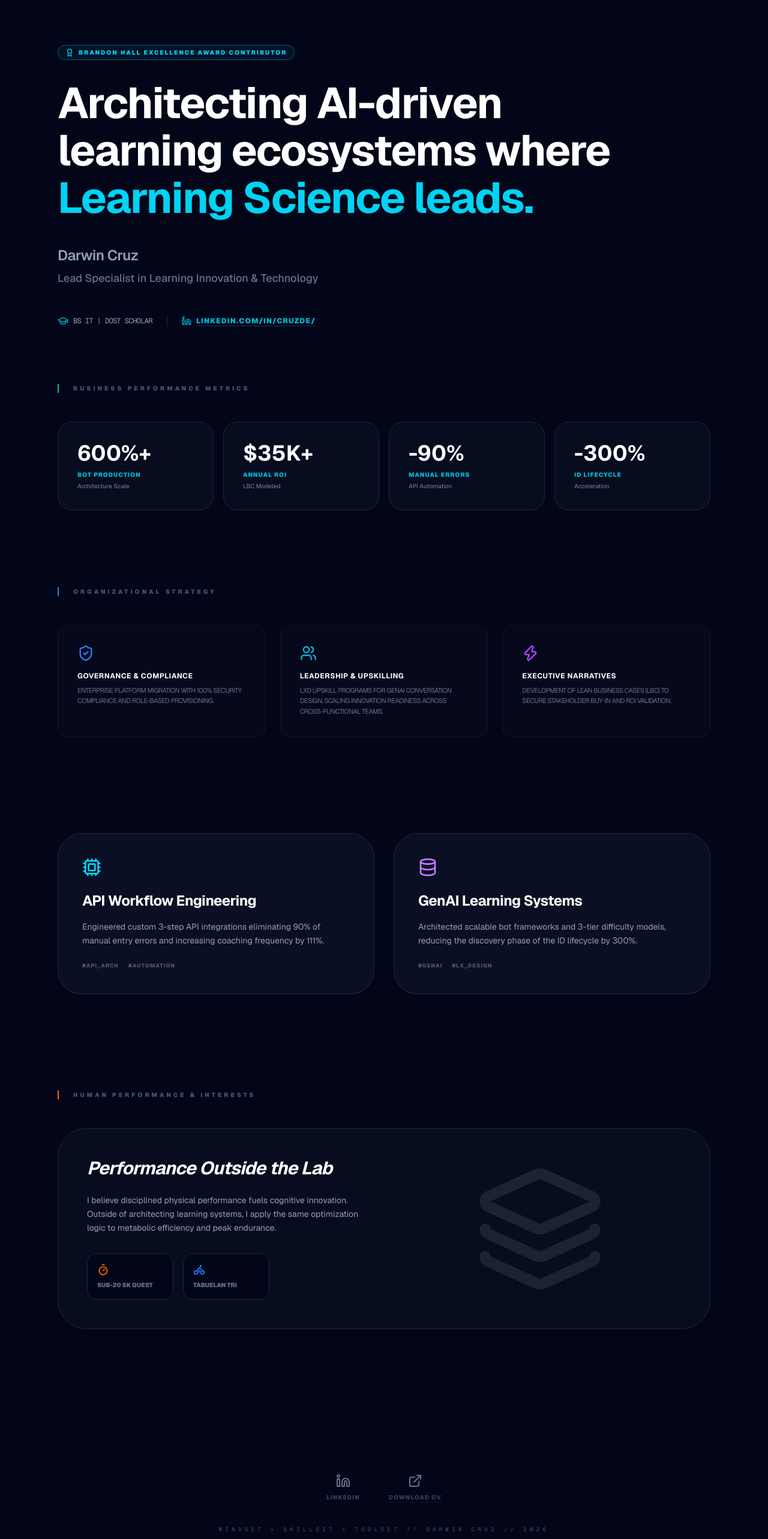
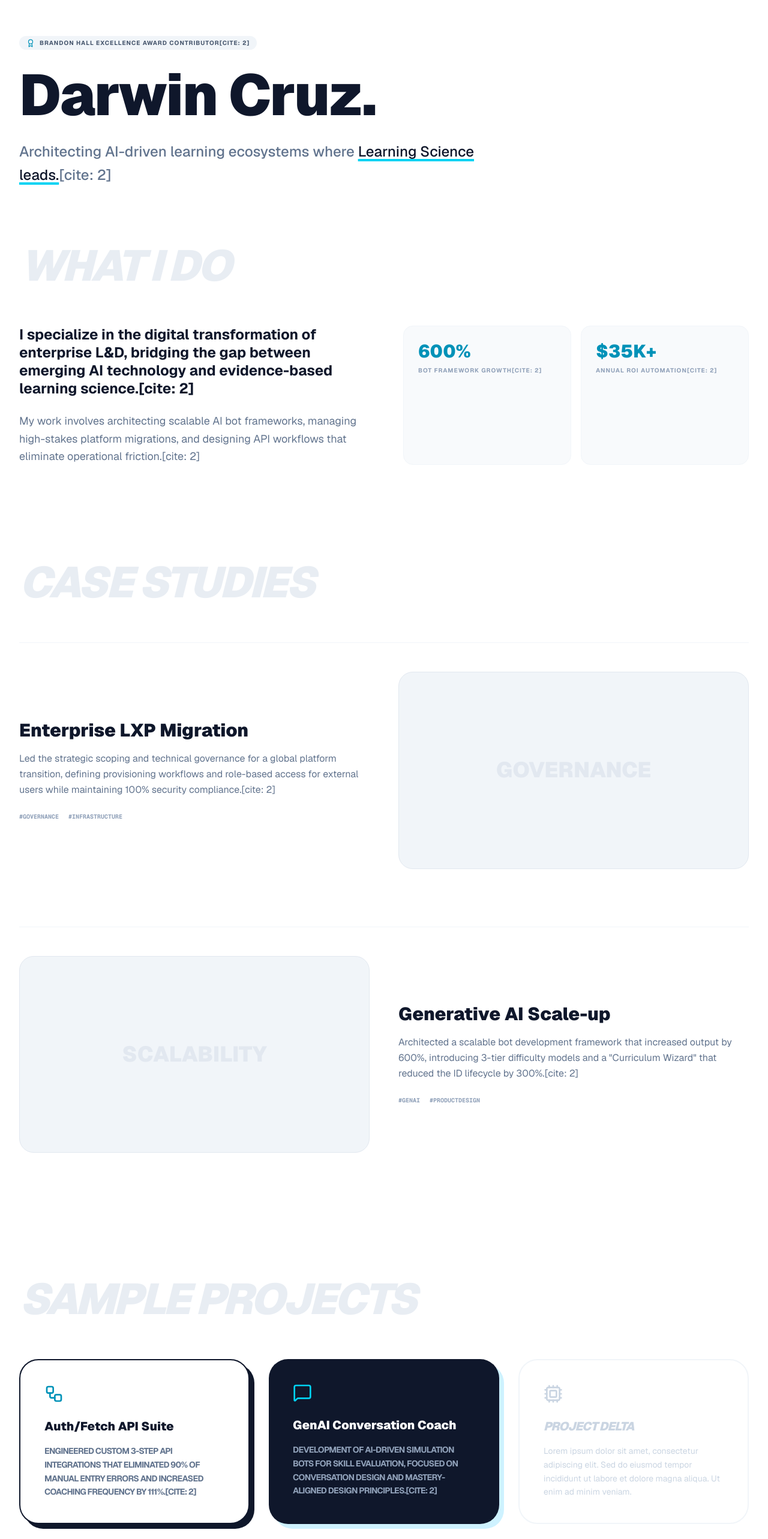
Before and after one commit to dcrxz/portfolio, a Next.js app: page /portfolio/ in a window 1280 px wide. Shown: the part 100-2666 px from the top of the page at 60% size. Built offline with nearby package versions, Linux system fonts and the light colour scheme.

Commit message:
feat: complete redesign into modern high-contrast profile; added strategic L&D sections and generalized company branding.

```diff
--- a/app/page.tsx
+++ b/app/page.tsx
@@ -10,12 +10,14 @@ import {
   ExternalLink,
   ShieldCheck,
   Users,
-  Zap
+  Zap,
+  ArrowRight,
+  Code2,
+  Workflow,
+  Lightbulb,
+  MessageSquare
 } from 'lucide-react';
 
-/**
- * Brand-specific SVG Icons to avoid library export conflicts
- */
 const LinkedInIcon = ({ size = 24 }) => (
   <svg width={size} height={size} viewBox="0 0 24 24" fill="none" stroke="currentColor" strokeWidth="2" strokeLinecap="round" strokeLinejoin="round">
     <path d="M16 8a6 6 0 0 1 6 6v7h-4v-7a2 2 0 0 0-2-2 2 2 0 0 0-2 2v7h-4v-7a6 6 0 0 1 6-6z"/><rect width="4" height="12" x="2" y="9"/><circle cx="4" cy="4" r="2"/>
@@ -24,152 +26,216 @@ const LinkedInIcon = ({ size = 24 }) => (
 
 export default function Portfolio() {
   return (
-    <div className="min-h-screen bg-slate-950 text-slate-300 font-sans selection:bg-cyan-500/30">
+    <div className="min-h-screen bg-white text-slate-900 font-sans selection:bg-cyan-100">
       {/* Navigation */}
-      <nav className="max-w-6xl mx-auto p-8 flex justify-between items-center text-[10px] font-black uppercase tracking-[0.3em] text-slate-500">
-        <div>Innovation // Strategy // Performance</div>
-        <div className="flex gap-8 items-center">
-          <a href="#impact" className="hover:text-cyan-400 transition-colors tracking-widest">Impact</a>
-          <a href="#governance" className="hover:text-cyan-400 transition-colors tracking-widest">Strategy</a>
-          <a href="#hobbies" className="hover:text-cyan-400 transition-colors tracking-widest">Interests</a>
+      <nav className="fixed top-0 w-full z-50 bg-white/80 backdrop-blur-md border-b border-slate-100">
+        <div className="max-w-7xl mx-auto px-8 h-20 flex justify-between items-center">
+          <div className="font-black tracking-tighter text-xl">DC.</div>
+          <div className="hidden md:flex gap-10 text-[10px] font-bold uppercase tracking-[0.2em] text-slate-500">
+            <a href="#what-i-do" className="hover:text-cyan-600 transition-colors">Strategy</a>
+            <a href="#case-studies" className="hover:text-cyan-600 transition-colors">Case Studies</a>
+            <a href="#expertise" className="hover:text-cyan-600 transition-colors">Expertise</a>
+            <a href="#work-with-me" className="hover:text-cyan-600 transition-colors text-cyan-600">Contact</a>
+          </div>
         </div>
       </nav>
 
-      {/* Hero Section: Philosophy & Identity */}
-      <header className="max-w-6xl mx-auto py-24 px-8">
-        <div className="inline-flex items-center gap-2 px-3 py-1 rounded-full bg-cyan-950/30 border border-cyan-800 text-cyan-400 text-[10px] font-black uppercase tracking-[0.2em] mb-8">
-          <Award size={14} /> Brandon Hall Excellence Award Contributor
+      {/* Hero Header */}
+      <header className="pt-40 pb-24 px-8 max-w-7xl mx-auto">
+        <div className="inline-flex items-center gap-2 px-3 py-1 rounded-full bg-slate-100 text-slate-600 text-[10px] font-bold uppercase tracking-widest mb-8">
+          <Award size={14} className="text-cyan-600" /> Brandon Hall Excellence Award Contributor[cite: 2]
+        </div>
+        <h1 className="text-6xl md:text-8xl font-black tracking-tight leading-[0.9] mb-8">
+          Darwin Cruz.
+        </h1>
+        <p className="text-xl md:text-2xl text-slate-500 max-w-3xl font-medium leading-relaxed">
+          Architecting AI-driven learning ecosystems where <span className="text-slate-900 underline decoration-cyan-400 decoration-4 underline-offset-4">Learning Science leads.</span>[cite: 2]
+        </p>
+      </header>
+
+      <main className="max-w-7xl mx-auto px-8 space-y-40 pb-40">
+
+        {/* 1. What I Do */}
+        <section id="what-i-do">
+          <h2 className="text-5xl md:text-7xl font-black tracking-tighter mb-16 uppercase italic text-slate-200/80">What I Do</h2>
+          <div className="grid md:grid-cols-2 gap-16">
+            <div className="space-y-6">
+              <p className="text-2xl font-bold leading-tight">
+                I specialize in the digital transformation of enterprise L&D, bridging the gap between emerging AI technology and evidence-based learning science.[cite: 2]
+              </p>
+              <p className="text-slate-500 text-lg leading-relaxed">
+                My work involves architecting scalable AI bot frameworks, managing high-stakes platform migrations, and designing API workflows that eliminate operational friction.[cite: 2]
+              </p>
+            </div>
+            <div className="grid grid-cols-2 gap-4">
+              <div className="p-6 bg-slate-50 rounded-2xl border border-slate-100">
+                <div className="text-3xl font-black text-cyan-600 mb-2">600%</div>
+                <div className="text-[10px] font-bold uppercase text-slate-400 tracking-widest leading-tight">Bot Framework Growth[cite: 2]</div>
+              </div>
+              <div className="p-6 bg-slate-50 rounded-2xl border border-slate-100">
+                <div className="text-3xl font-black text-cyan-600 mb-2">$35K+</div>
+                <div className="text-[10px] font-bold uppercase text-slate-400 tracking-widest leading-tight">Annual ROI Automation[cite: 2]</div>
+              </div>
+            </div>
+          </div>
+        </section>
+
+        {/* 2. Case Studies */}
+        <section id="case-studies">
+          <h2 className="text-5xl md:text-7xl font-black tracking-tighter mb-16 uppercase italic text-slate-200/80">Case Studies</h2>
+          <div className="space-y-12">
+            <div className="group grid md:grid-cols-2 gap-12 py-12 border-t border-slate-100 items-center hover:bg-slate-50/50 transition-colors">
+              <div>
+                <h3 className="text-3xl font-black mb-4 group-hover:text-cyan-600 transition-colors">Enterprise LXP Migration</h3>
+                <p className="text-slate-500 mb-6 leading-relaxed">
+                  Led the strategic scoping and technical governance for a global platform transition, defining provisioning workflows and role-based access for external users while maintaining 100% security compliance.[cite: 2]
+                </p>
+                <div className="flex gap-4 font-mono text-[10px] font-bold text-slate-400 uppercase">
+                  <span>#Governance</span> <span>#Infrastructure</span>
+                </div>
+              </div>
+              <div className="aspect-video bg-slate-100 rounded-3xl overflow-hidden relative border border-slate-200">
+                <div className="absolute inset-0 flex items-center justify-center font-black text-slate-200 text-4xl">GOVERNANCE</div>
+              </div>
             </div>
 
-        <h1 className="text-5xl md:text-7xl font-bold tracking-tight text-white mb-10 leading-[1.1] max-w-5xl">
-          Architecting AI-driven learning ecosystems where <span className="text-cyan-400 text-glow-cyan">Learning Science leads.</span>
-        </h1>
+            <div className="group grid md:grid-cols-2 gap-12 py-12 border-t border-slate-100 items-center hover:bg-slate-50/50 transition-colors">
+              <div className="order-2 md:order-1 aspect-video bg-slate-100 rounded-3xl overflow-hidden relative border border-slate-200">
+                 <div className="absolute inset-0 flex items-center justify-center font-black text-slate-200 text-4xl">SCALABILITY</div>
+              </div>
+              <div className="order-1 md:order-2">
+                <h3 className="text-3xl font-black mb-4 group-hover:text-cyan-600 transition-colors">Generative AI Scale-up</h3>
+                <p className="text-slate-500 mb-6 leading-relaxed">
+                  Architected a scalable bot development framework that increased output by 600%, introducing 3-tier difficulty models and a "Curriculum Wizard" that reduced the ID lifecycle by 300%.[cite: 2]
+                </p>
+                <div className="flex gap-4 font-mono text-[10px] font-bold text-slate-400 uppercase">
+                  <span>#GenAI</span> <span>#ProductDesign</span>
+                </div>
+              </div>
+            </div>
+          </div>
+        </section>
 
-        <div className="flex flex-col gap-2 mb-12">
-          <h2 className="text-2xl font-semibold text-slate-100 tracking-tight text-slate-400">Darwin Cruz</h2>
-          <p className="text-lg text-slate-500 font-medium">Lead Specialist in Learning Innovation & Technology</p>
+        {/* 3. Sample Projects */}
+        <section id="sample-projects">
+          <h2 className="text-5xl md:text-7xl font-black tracking-tighter mb-16 uppercase italic text-slate-200/80">Sample Projects</h2>
+          <div className="grid md:grid-cols-3 gap-8">
+            <div className="p-10 bg-white border-2 border-slate-900 rounded-[2rem] shadow-[8px_8px_0px_0px_rgba(15,23,42,1)]">
+              <Workflow className="mb-6 text-cyan-600" size={32} />
+              <h3 className="text-xl font-black mb-4">Auth/Fetch API Suite</h3>
+              <p className="text-sm text-slate-500 leading-relaxed uppercase tracking-tighter font-bold">
+                Engineered custom 3-step API integrations that eliminated 90% of manual entry errors and increased coaching frequency by 111%.[cite: 2]
+              </p>
             </div>
+            <div className="p-10 bg-slate-900 text-white rounded-[2rem] shadow-[8px_8px_0px_0px_rgba(206,242,255,1)]">
+              <MessageSquare className="mb-6 text-cyan-400" size={32} />
+              <h3 className="text-xl font-black mb-4">GenAI Conversation Coach</h3>
+              <p className="text-sm text-slate-400 leading-relaxed uppercase tracking-tighter font-bold">
+                Development of AI-driven simulation bots for skill evaluation, focused on conversation design and mastery-aligned design principles.[cite: 2]
+              </p>
+            </div>
+            <div className="p-10 bg-white border-2 border-slate-100 rounded-[2rem]">
+              <Cpu className="mb-6 text-slate-300" size={32} />
+              <h3 className="text-xl font-black mb-4 text-slate-300 italic uppercase tracking-tighter">Project Delta</h3>
+              <p className="text-sm text-slate-300 leading-relaxed">
+                Lorem ipsum dolor sit amet, consectetur adipiscing elit. Sed do eiusmod tempor incididunt ut labore et dolore magna aliqua. Ut enim ad minim veniam.
+              </p>
+            </div>
+          </div>
+        </section>
 
-        <div className="flex flex-wrap items-center gap-6 text-slate-400">
-          <div className="flex items-center gap-2 border-r border-slate-800 pr-6">
-            <GraduationCap size={18} className="text-cyan-500" />
-            <span className="text-xs font-mono uppercase tracking-tighter">BS IT | DOST Scholar</span>
-          </div>
-          <a href="https://www.linkedin.com/in/cruzde/" className="group flex items-center gap-2 text-cyan-500 hover:text-white transition-all text-xs font-black uppercase tracking-widest underline decoration-cyan-500/30 underline-offset-4">
-            <LinkedInIcon size={16} />
-            linkedin.com/in/cruzde/
-          </a>
-        </div>
-      </header>
-
-      {/* Impact Dashboard */}
-      <section id="impact" className="max-w-6xl mx-auto px-8 mb-32">
-        <h2 className="text-[10px] uppercase tracking-[0.4em] text-slate-600 font-black mb-12 border-l-2 border-cyan-500 pl-6">Business Performance Metrics</h2>
-        <div className="grid grid-cols-2 md:grid-cols-4 gap-4">
+        {/* 4. Area of Expertise */}
+        <section id="expertise">
+          <h2 className="text-5xl md:text-7xl font-black tracking-tighter mb-16 uppercase italic text-slate-200/80">Area of Expertise</h2>
+          <div className="grid grid-cols-1 md:grid-cols-2 lg:grid-cols-4 gap-12">
             {[
-            { label: 'Bot Production', val: '600%+', desc: 'Architecture Scale' },
-            { label: 'Annual ROI', val: '$35K+', desc: 'LBC Modeled' },
-            { label: 'Manual Errors', val: '-90%', desc: 'API Automation' },
-            { label: 'ID Lifecycle', val: '-300%', desc: 'Acceleration' }
-          ].map((s, i) => (
-            <div key={i} className="p-8 bg-slate-900/40 border border-slate-800 rounded-3xl hover:bg-slate-900/60 transition-colors">
-              <div className="text-4xl font-bold text-white mb-2">{s.val}</div>
-              <div className="text-[10px] uppercase tracking-widest text-cyan-500 font-black mb-1">{s.label}</div>
-              <div className="text-[10px] text-slate-500 font-medium">{s.desc}</div>
+              { title: 'AI Strategy', list: ['GenAI Bot Dev', 'Conversation Design', 'Prompt Engineering', 'AI Tutor R&D'] },
+              { title: 'System Architecture', list: ['API Workflow Design', 'Platform Governance', 'User Provisioning', 'ROI Modeling'] },
+              { title: 'Learning Science', list: ['Evidence-based Design', 'Instructional Tech', 'Skill Simulations', 'LXP Governance'] },
+              { title: 'Technical Leadership', list: ['Lean Business Cases', 'Agile R&D', 'Vendor Management', 'Security Compliance'] }
+            ].map((cat, i) => (
+              <div key={i} className="space-y-6">
+                <h4 className="text-xs font-black uppercase tracking-[0.3em] text-cyan-600 border-b-2 border-cyan-100 pb-2 inline-block">{cat.title}</h4>
+                <ul className="space-y-3 font-bold text-slate-900 uppercase text-[10px] tracking-widest">
+                  {cat.list.map((item, idx) => (
+                    <li key={idx} className="flex items-center gap-2">
+                      <div className="w-1 h-1 bg-slate-300 rounded-full" /> {item}[cite: 2]
+                    </li>
+                  ))}
+                </ul>
               </div>
             ))}
           </div>
         </section>
 
-      {/* Strategy & Governance */}
-      <section id="governance" className="max-w-6xl mx-auto px-8 mb-40">
-        <h2 className="text-[10px] uppercase tracking-[0.4em] text-slate-600 font-black mb-12 border-l-2 border-blue-500 pl-6">Organizational Strategy</h2>
-        <div className="grid md:grid-cols-3 gap-6">
-          <div className="p-8 bg-slate-900/20 border border-slate-900 rounded-2xl group hover:border-blue-500/30 transition-all">
-            <ShieldCheck className="text-blue-500 mb-4 group-hover:scale-110 transition-transform" size={28} />
-            <h3 className="text-white font-bold mb-2 uppercase text-xs tracking-wider">Governance & Compliance</h3>
-            <p className="text-[11px] text-slate-500 leading-relaxed uppercase tracking-tighter">Enterprise platform migration with 100% security compliance and role-based provisioning.</p>
+        {/* 5. Why Me */}
+        <section id="why-me">
+          <h2 className="text-5xl md:text-7xl font-black tracking-tighter mb-16 uppercase italic text-slate-200/80">Why Me</h2>
+          <div className="grid md:grid-cols-2 gap-12 items-center">
+            <div className="space-y-8">
+              <div className="flex gap-6 items-start">
+                <Award className="text-cyan-600 shrink-0" size={32} />
+                <div>
+                  <h4 className="text-xl font-bold uppercase tracking-tight mb-2">Award Winning Innovation</h4>
+                  <p className="text-slate-500 leading-relaxed">Contributor to Gold & Silver Brandon Hall awards for Best Advance in Generative AI and Innovative L&D Programs.[cite: 2]</p>
                 </div>
-          <div className="p-8 bg-slate-900/20 border border-slate-900 rounded-2xl group hover:border-cyan-500/30 transition-all">
-            <Users className="text-cyan-500 mb-4 group-hover:scale-110 transition-transform" size={28} />
-            <h3 className="text-white font-bold mb-2 uppercase text-xs tracking-wider">Leadership & Upskilling</h3>
-            <p className="text-[11px] text-slate-500 leading-relaxed uppercase tracking-tighter">LXD upskill programs for GenAI conversation design, scaling innovation readiness across cross-functional teams.</p>
               </div>
-          <div className="p-8 bg-slate-900/20 border border-slate-900 rounded-2xl group hover:border-purple-500/30 transition-all">
-            <Zap className="text-purple-500 mb-4 group-hover:scale-110 transition-transform" size={28} />
-            <h3 className="text-white font-bold mb-2 uppercase text-xs tracking-wider">Executive Narratives</h3>
-            <p className="text-[11px] text-slate-500 leading-relaxed uppercase tracking-tighter">Development of Lean Business Cases (LBC) to secure stakeholder buy-in and ROI validation.</p>
+              <div className="flex gap-6 items-start">
+                <Workflow className="text-cyan-600 shrink-0" size={32} />
+                <div>
+                  <h4 className="text-xl font-bold uppercase tracking-tight mb-2">Systematic Disciplined Growth</h4>
+                  <p className="text-slate-500 leading-relaxed">A multi-sport athlete applying the same logic of metabolic efficiency and endurance optimization to enterprise systems.[cite: 2]</p>
+                </div>
+              </div>
+            </div>
+            <div className="p-12 bg-slate-50 rounded-[3rem] border border-slate-100">
+               <p className="text-xl italic font-medium text-slate-600 leading-relaxed">
+                 "I create frictionless paths between complex data systems and the human learners who use them, ensuring technology serves the science, not the other way around."[cite: 2]
+               </p>
             </div>
           </div>
         </section>
 
-      {/* Technical Lab */}
-      <section className="max-w-6xl mx-auto px-8 mb-40">
-        <div className="grid md:grid-cols-2 gap-8">
-          <div className="bg-slate-900/60 border border-slate-800 rounded-[2.5rem] p-10 hover:border-cyan-500/20 transition-all">
-            <Cpu className="text-cyan-400 mb-6" size={32} />
-            <h3 className="text-2xl font-bold text-white mb-4 tracking-tight">API Workflow Engineering</h3>
-            <p className="text-slate-400 text-sm leading-relaxed mb-6">Engineered custom 3-step API integrations eliminating 90% of manual entry errors and increasing coaching frequency by 111%.</p>
-            <div className="flex gap-4 text-[9px] font-black uppercase text-slate-600 tracking-widest">
-               <span>#API_ARCH</span> <span>#AUTOMATION</span>
+        {/* 6. Work With Me */}
+        <section id="work-with-me" className="py-24 bg-slate-900 rounded-[4rem] text-white overflow-hidden relative">
+          <div className="absolute top-0 right-0 p-20 opacity-10">
+            <Layers size={400} />
           </div>
-          </div>
-          <div className="bg-slate-900/60 border border-slate-800 rounded-[2.5rem] p-10 hover:border-purple-500/20 transition-all">
-            <Database className="text-purple-400 mb-6" size={32} />
-            <h3 className="text-2xl font-bold text-white mb-4 tracking-tight">GenAI Learning Systems</h3>
-            <p className="text-slate-400 text-sm leading-relaxed mb-6">Architected scalable bot frameworks and 3-tier difficulty models, reducing the discovery phase of the ID lifecycle by 300%.</p>
-            <div className="flex gap-4 text-[9px] font-black uppercase text-slate-600 tracking-widest">
-               <span>#GENAI</span> <span>#LX_DESIGN</span>
-            </div>
+          <div className="relative z-10 px-12 text-center max-w-3xl mx-auto">
+            <h2 className="text-5xl md:text-7xl font-black tracking-tighter mb-8 uppercase">Let's Build.</h2>
+            <p className="text-slate-400 text-lg mb-12 font-medium">
+              Available for strategic consulting, enterprise AI architecture, and digital transformation initiatives.[cite: 2]
+            </p>
+            <div className="flex flex-col md:flex-row gap-6 justify-center">
+              <a
+                href="mailto:zurcdtsenre@gmail.com"
+                className="inline-flex items-center justify-center px-10 py-5 bg-cyan-400 text-slate-900 font-black uppercase text-sm tracking-widest rounded-full hover:bg-cyan-300 transition-colors"
+              >
+                Start a Conversation <ArrowRight className="ml-2" size={18} />
+              </a>
+              <a
+                href="/Darwin Cruz_Resume_04282026.pdf"
+                download
+                className="inline-flex items-center justify-center px-10 py-5 bg-white/10 text-white font-black uppercase text-sm tracking-widest rounded-full hover:bg-white/20 transition-colors"
+              >
+                Download Dossier[cite: 2]
+              </a>
             </div>
           </div>
         </section>
 
-      {/* Interests Section */}
-      <section id="hobbies" className="max-w-6xl mx-auto px-8 mb-40">
-        <h2 className="text-[10px] uppercase tracking-[0.4em] text-slate-600 font-black mb-12 border-l-2 border-orange-500 pl-6">Human Performance & Interests</h2>
-        <div className="p-12 bg-slate-900/40 border border-slate-800 rounded-[3rem] relative overflow-hidden group">
-          <div className="relative z-10 grid md:grid-cols-2 gap-12 items-center">
-            <div>
-              <h3 className="text-3xl font-bold text-white mb-6 tracking-tight italic">Performance Outside the Lab</h3>
-              <p className="text-slate-400 text-sm leading-relaxed mb-8">
-                I believe disciplined physical performance fuels cognitive innovation. Outside of architecting learning systems, I apply the same optimization logic to metabolic efficiency and peak endurance.
-              </p>
-              <div className="flex gap-4">
-                <div className="flex flex-col p-4 bg-slate-950 border border-slate-800 rounded-2xl w-36 hover:border-orange-500/30 transition-colors">
-                  <Timer className="text-orange-500 mb-2" size={20} />
-                  <span className="text-[10px] font-black uppercase text-slate-500">Sub-20 5K Quest</span>
-                </div>
-                <div className="flex flex-col p-4 bg-slate-950 border border-slate-800 rounded-2xl w-36 hover:border-blue-500/30 transition-colors">
-                  <Bike className="text-blue-500 mb-2" size={20} />
-                  <span className="text-[10px] font-black uppercase text-slate-500">Tabuelan Tri</span>
-                </div>
-              </div>
-            </div>
-            <div className="hidden md:flex justify-center opacity-10 group-hover:opacity-20 transition-opacity">
-              <Layers size={220} />
-            </div>
-          </div>
-        </div>
-      </section>
+      </main>
 
-      {/* Footer / Connect */}
-      <footer className="max-w-6xl mx-auto p-20 text-center border-t border-slate-900/50">
-        <div className="flex justify-center gap-12 mb-10">
-          <a href="https://www.linkedin.com/in/cruzde/" className="text-slate-500 hover:text-cyan-500 flex flex-col items-center gap-2 group transition-colors">
-            <LinkedInIcon size={24}/>
-            <span className="text-[10px] font-black uppercase tracking-widest opacity-50 group-hover:opacity-100">LinkedIn</span>
-          </a>
-          <a
-            href="/Darwin Cruz_Resume_04282026.pdf"
-            download
-            className="text-slate-500 hover:text-blue-500 flex flex-col items-center gap-2 group transition-colors"
-          >
-            <ExternalLink size={24}/>
-            <span className="text-[10px] font-black uppercase tracking-widest opacity-50 group-hover:opacity-100 underline decoration-blue-500/30 underline-offset-4">Download CV</span>
+      <footer className="px-8 pb-20 max-w-7xl mx-auto flex flex-col md:flex-row justify-between items-center gap-8 border-t border-slate-100 pt-20">
+        <div className="font-black text-2xl tracking-tighter uppercase">Darwin Cruz.</div>
+        <div className="flex gap-10">
+           <a href="https://www.linkedin.com/in/cruzde/" className="text-slate-400 hover:text-cyan-600 flex items-center gap-2 font-bold text-[10px] uppercase tracking-widest transition-colors">
+             <LinkedInIcon size={18} /> LinkedIn
            </a>
         </div>
-        <p className="text-slate-600 text-[9px] font-mono tracking-[0.6em] uppercase">Mindset {'>'} Skillset {'>'} Toolset // Darwin Cruz // 2026</p>
+        <p className="text-[10px] font-black uppercase tracking-[0.5em] text-slate-400">
+           Bacolod City // PH // 2026[cite: 2]
+        </p>
       </footer>
     </div>
   );
```
Lines whose indentation alone changed are shown as unchanged.
